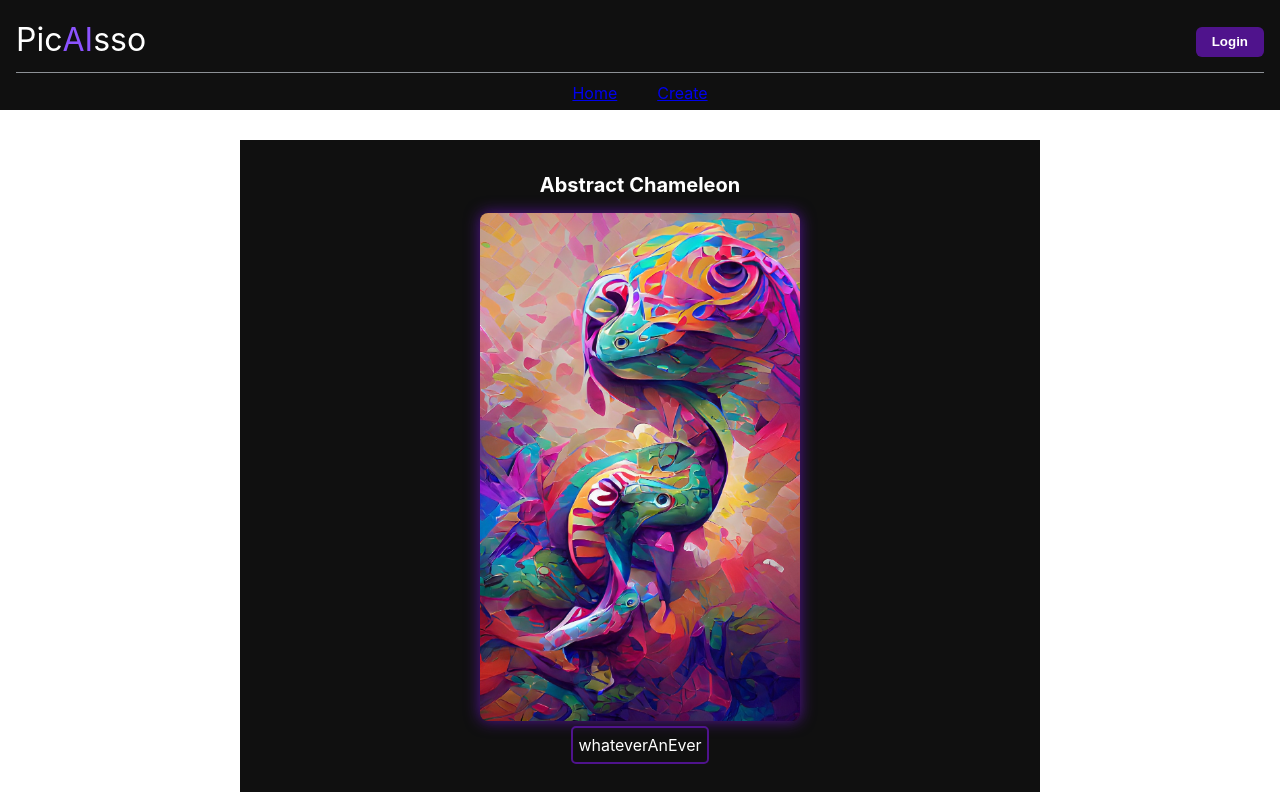
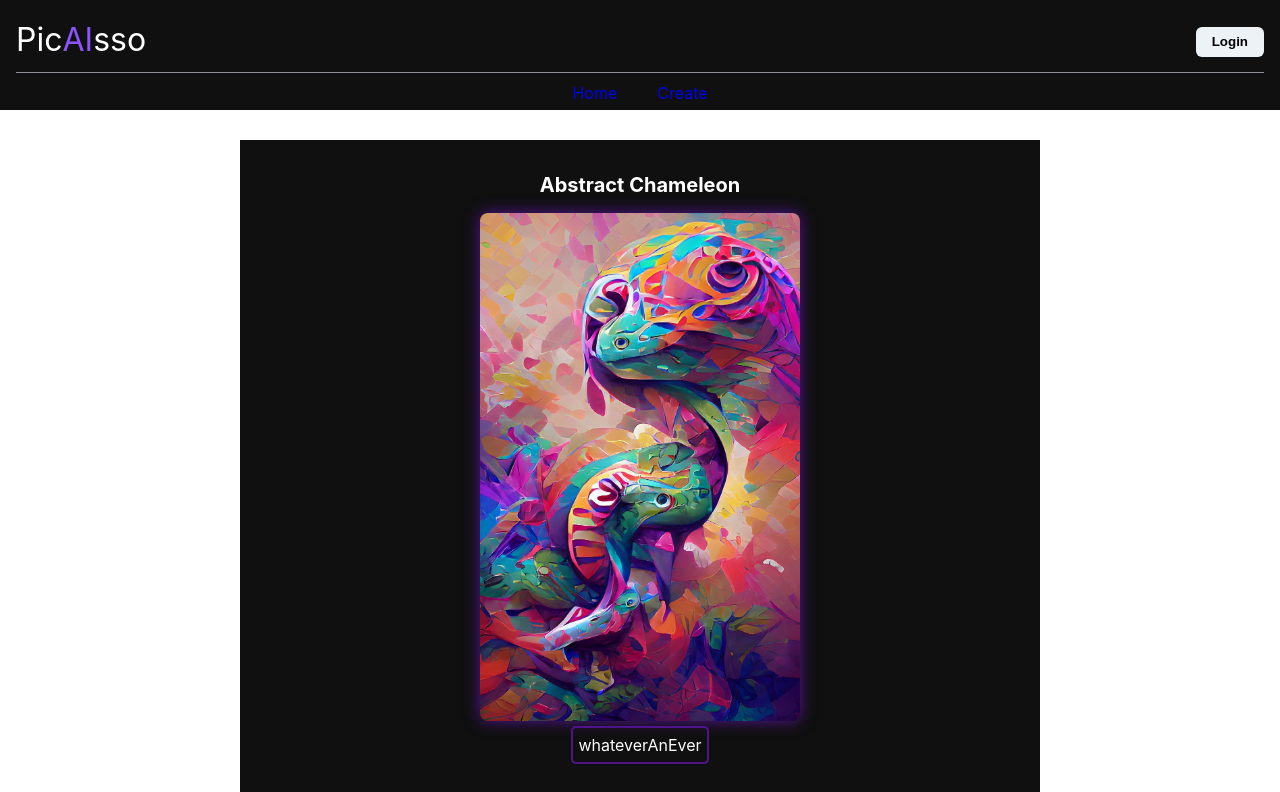
Before and after one commit to Vegm92/PicAIsso-FrontEnd, a React (Create React App) app: page /login in a window 1280 px wide. Shown: the top 792 px of the page. Built offline with nearby package versions, Linux system fonts and the light colour scheme; no server answers.

Commit message:
Add chakraUi to change background color

```diff
--- a/src/styles/GlobalStyles.tsx
+++ b/src/styles/GlobalStyles.tsx
@@ -29,6 +29,9 @@ input {
 ul, li, ol {
   list-style: none;
 }
+a, :visited, :active{
+  text-decoration: none;
+}
 `;
 
 export default GlobalStyles;
--- a/src/styles/styled.d.ts
+++ b/src/styles/styled.d.ts
@@ -33,9 +33,5 @@ declare module "styled-components" {
       desktopBreakpoint: string;
       inputHeight: string;
     };
-
-    distances: {
-      inputLeftPadding: string;
-    };
   }
 }
--- a/src/styles/themes.ts
+++ b/src/styles/themes.ts
@@ -1,24 +1,5 @@
 import { DefaultTheme } from "styled-components";
 import "@fontsource/kanit";
-import { extendTheme } from "@chakra-ui/react";
-
-export const colors = {
-  picAisso: {
-    background: "#101010",
-    cardBackground: "#1a191b",
-    text: "#FFFFFF",
-    textLink1: "#1E79D1",
-    textLink2: "#8C53FF",
-    shadow: "0px 0px 45px #541496",
-    imgShadow: "0px 0px 45px #541496",
-    button: {
-      loginForm: "rgba(84, 20, 150, 0.93)",
-      login: "linear-gradient(94deg, #C764EC 0%, #4A36B1 100%)",
-      utilsButton: "#1E79D1",
-    },
-  },
-};
-export const picAissoTheme = extendTheme({ colors });
 
 const theme: DefaultTheme = {
   colors: {
@@ -52,10 +33,6 @@ const theme: DefaultTheme = {
     desktopBreakpoint: "900px",
     inputHeight: "60px",
   },
-
-  distances: {
-    inputLeftPadding: "16px",
-  },
 };
 
 export default theme;
```
Also changed, not shown: src/styles/chakraUi.ts (added, +34 -0 lines).
